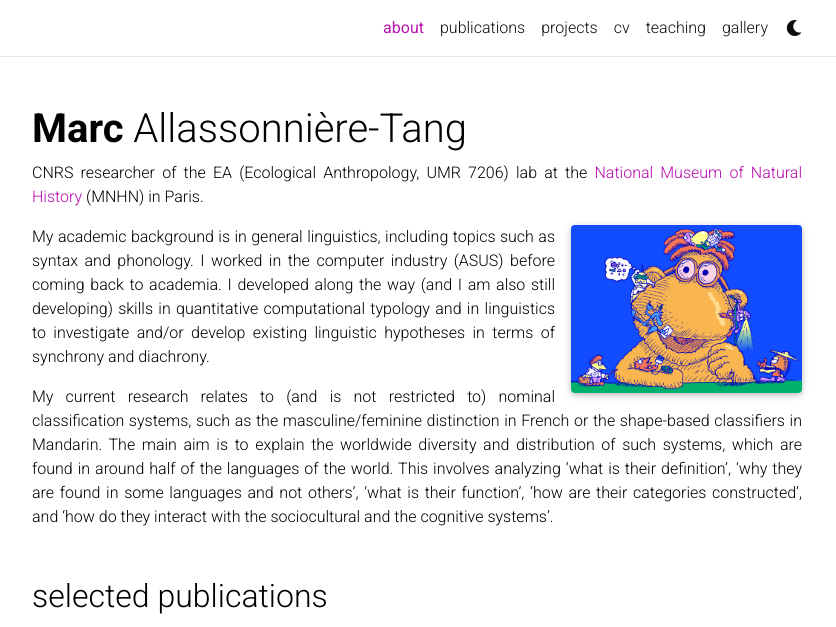
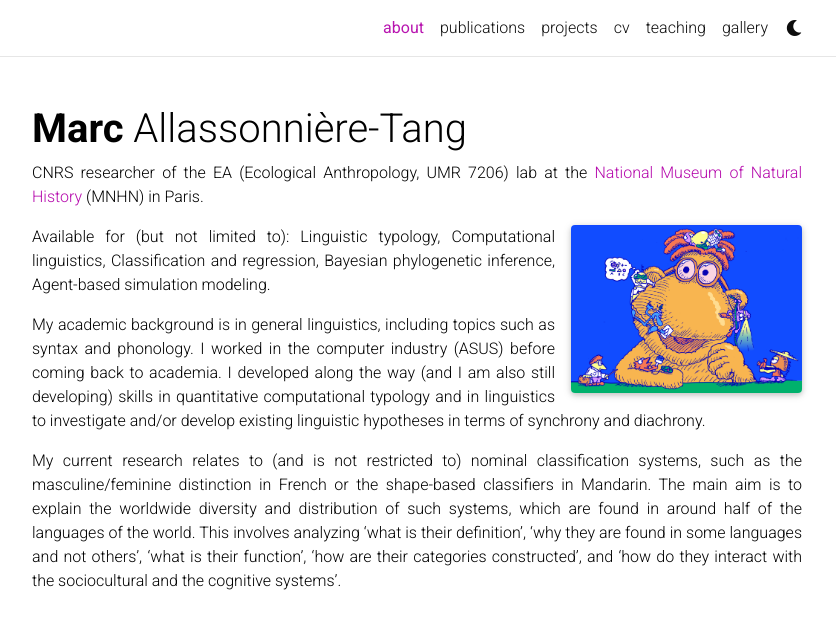
Before and after one commit to marctang/marctang.github.io, a Jekyll site: the page built from _pages/about.md, in a window 1280 px wide and 981 px high, cut to the strip 0-627 px from the top of the window. Shown: the whole strip, without its empty margins (223-1059 px from the left). Built offline with Jekyll 4.4.1, drawn with Linux system fonts in a browser that asks for light colours; full-size pictures stand in for the smaller copies a plugin makes; comment, search, counter and statistics services are not loaded; a style sheet for code colours, icons or effects is not loaded.

Commit message:
Update about.md

```diff
--- a/_pages/about.md
+++ b/_pages/about.md
@@ -18,6 +18,8 @@ selected_papers: true # includes a list of papers marked as "selected={true}"
 social: true  # includes social icons at the bottom of the page
 ---
 
+Available for (but not limited to): Linguistic typology, Computational linguistics, Classification and regression, Bayesian phylogenetic inference, Agent-based simulation modeling.
+
 My academic background is in general linguistics, including topics such as syntax and phonology. I worked in the computer industry (ASUS) before coming back to academia. I developed along the way (and I am also still developing) skills in quantitative computational typology and in linguistics to investigate and/or develop existing linguistic hypotheses in terms of synchrony and diachrony.
 
 My current research relates to (and is not restricted to) nominal classification systems, such as the masculine/feminine distinction in French or the shape-based classifiers in Mandarin. The main aim is to explain the worldwide diversity and distribution of such systems, which are found in around half of the languages of the world. This involves analyzing 'what is their definition', 'why they are found in some languages and not others', 'what is their function', 'how are their categories constructed', and 'how do they interact with the sociocultural and the cognitive systems'.
```
